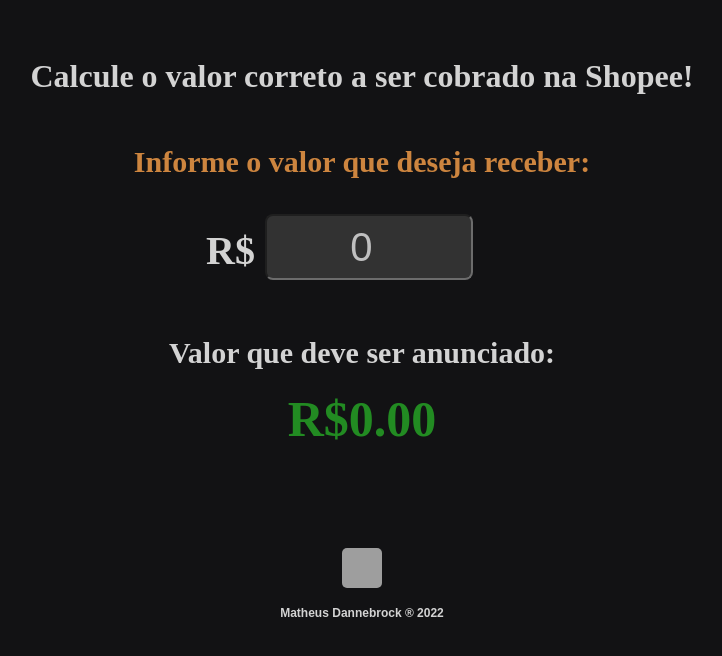
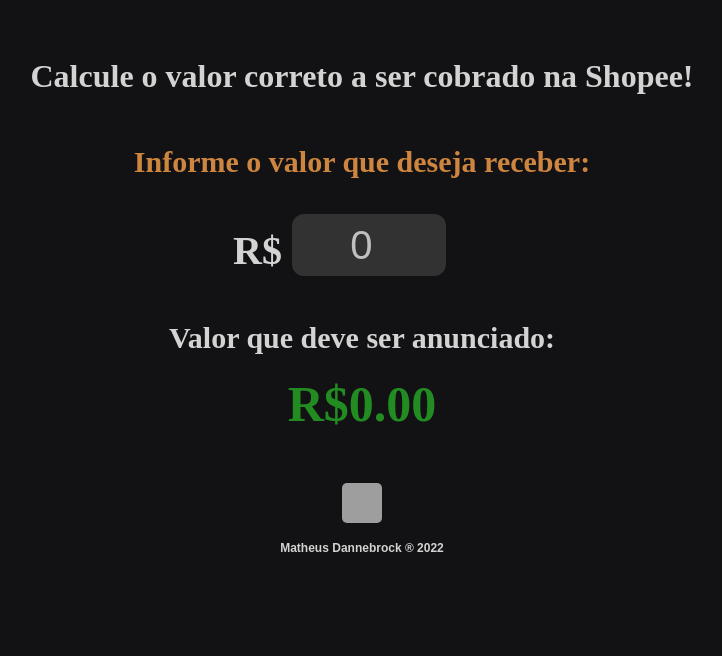
Before and after one commit to Dannebrock/calcula-taxa-shopee, a React (Vite) app: page / in a window 1280 px wide. Shown: the top 656 px of the page, without its empty margins (278-1000 px from the left). Built offline with nearby package versions, Linux system fonts and the light colour scheme; grey boxes are pictures that could not be loaded.

Commit message:
Atualizando App.tsx

```diff
--- a/src/App.tsx
+++ b/src/App.tsx
@@ -4,6 +4,7 @@
 
 
 function App() {
+
 
   const [valor, setValor] = useState(0)
   const result = (valor/0.82).toFixed(2);
@@ -62,16 +63,17 @@
       <input
       style={{
         backgroundColor: '#363636',
-        width: 200,
+        width: 150,
         height:60,
         marginBottom: 15,
         marginTop:15,
         color: '#D3D3D3',
         fontSize: 40,
-        borderRadius: 8,
+        borderRadius: 12,
         marginRight:65,
         textAlign:'center',
-        opacity: 0.9
+        opacity: 0.9,
+        border:'none'
 
 
      }}
@@ -98,7 +100,7 @@
     fontSize:30,
     fontStyle:'normal',
     fontWeight: 'bold',
-    marginTop:25,
+    marginTop:10,
     textAlign: "center"
       }}
       >Valor que deve ser anunciado:</h1>
@@ -120,7 +122,7 @@
         fontFamily: 'Arial, Helvetica, sans-serif',
         textAlign: 'center',
         marginBottom: 20,
-        marginTop:100
+        marginTop:50
        }}>
 
     <a  href="https://www.linkedin.com/in/matheus-dannebrock-906276153/" target='_blank'>
@@ -142,13 +144,10 @@
     marginBottom: 10,
     cursor: "pointer"
 
-
-
     }}>
 
     </button>
     </a>
-
 
     <h1
     style={{
@@ -161,7 +160,6 @@
   </div>
 
 
-
   </div>
 
 </div>
```
